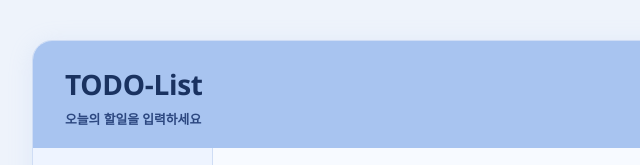
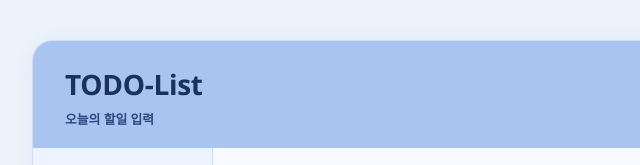
Before and after one commit to jinee7609/todo_list, a plain HTML site: page index.html in a window 1280 px wide. Shown: the top 165 px of the page, 198-838 px from the left. Drawn offline with Linux system fonts and the light colour scheme.

Commit message:
텍스트 변경

```diff
--- a/index.html
+++ b/index.html
@@ -10,7 +10,7 @@
   <div class="container">
     <div class="header-band">
       <h1>TODO-List</h1>
-      <p class="subtitle">오늘의 할일을 입력하세요</p>
+      <p class="subtitle">오늘의 할일 입력</p>
     </div>
     <div class="main-layout">
 
```
